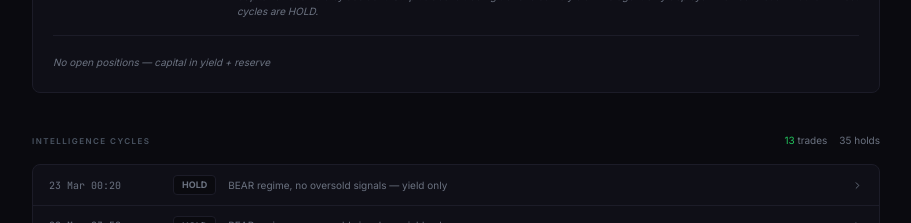
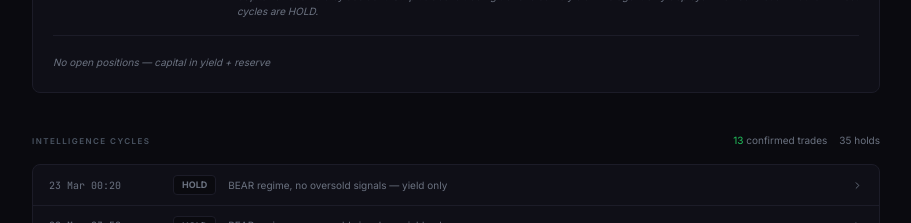
Before and after one commit to deluagent/delu-site, a Next.js app: page / in a window 1280 px wide. Shown: the part 1600-1823 px from the top of the page, without its empty margins (184-1095 px from the left). Built offline with nearby package versions, Linux system fonts and the light colour scheme.

Commit message:
fix: cycle count shows confirmed trades not BUY decisions; holds count fixed

```diff
--- a/app/page.tsx
+++ b/app/page.tsx
@@ -499,15 +499,16 @@ function CyclesSection({ cycles }: { cycles: any[] }) {
   }, []);
 
   const display = showAll ? deduped : deduped.slice(0, 15);
-  const buys = deduped.filter(c => c.action === 'buy' || c.action === 'long').length;
-  const holds = deduped.length - buys;
+  // Count only cycles with confirmed trade (traded array non-empty)
+  const confirmed = deduped.filter(c => (c.traded ?? []).length > 0).length;
+  const holds = deduped.filter(c => c.action === 'hold' || c.action === 'smart_yield').length;
 
   return (
     <section className="mb-10">
       <div className="flex items-center justify-between mb-4">
         <div className={label}>Intelligence Cycles</div>
         <div className={`text-[10px] ${dim} flex gap-3`}>
-          <span><span className="text-[#22c55e]">{buys}</span> trades</span>
+          <span><span className="text-[#22c55e]">{confirmed}</span> confirmed trades</span>
           <span><span className="text-[#6b7280]">{holds}</span> holds</span>
         </div>
       </div>
```
